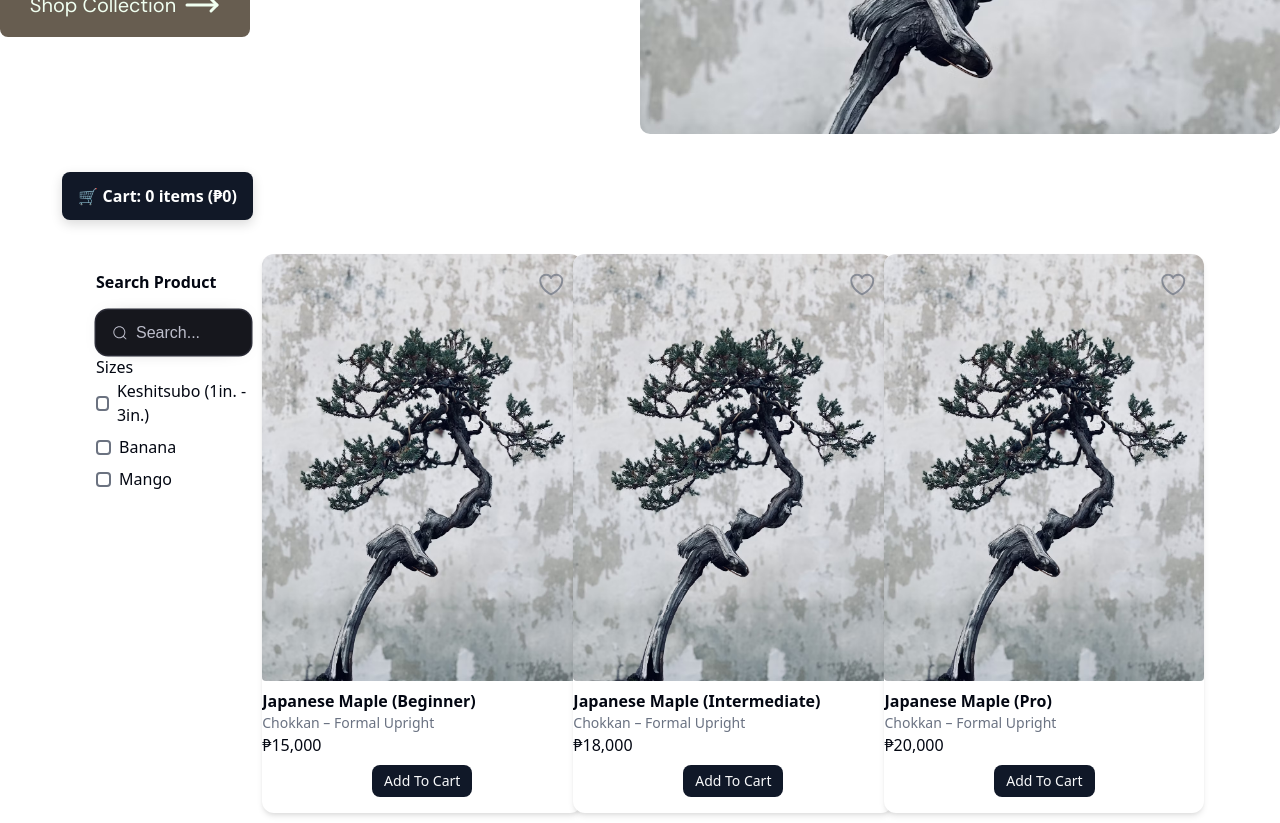
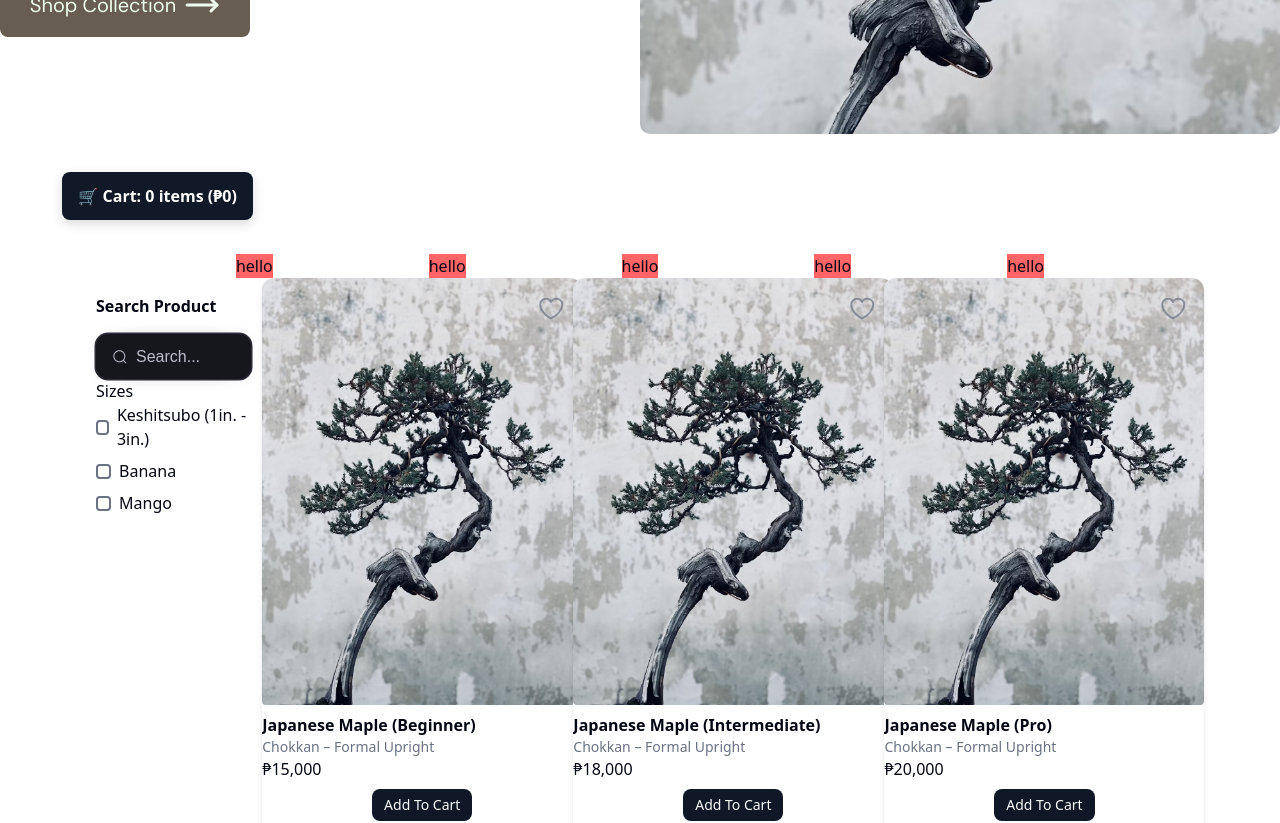
Before and after one commit to Shirooo098/ZenTree, a Next.js app: page /product in a window 1280 px wide. Shown: the part 560-1383 px from the top of the page. Built offline with nearby package versions, Linux system fonts and the light colour scheme.

Commit message:
Fix Email Verification COntainer

```diff
--- a/app/actions/send-email.action.ts
+++ b/app/actions/send-email.action.ts
@@ -3,7 +3,7 @@
 import transporter from "../lib/nodemailer";
 
 const styles = {
-    container: 'max-width: 500px; margin: 20px auto; padding: 20px, border: 1px solid #000; border-radius:6px;',
+    container: 'max-width: 500px; margin: 20px auto; padding: 20px; border: 1px solid #000; border-radius:6px;',
     header: 'font-size: 20px; color:#333;',
     paragraph: 'font-size: 16px;',
     link: 'display: inline-block; margin-top:15 px; padding: 10px; background: #007bff; color: #fff; text-decoration:none; border-radius: 4px;'
--- a/app/globalproduct.css
+++ b/app/globalproduct.css
@@ -88,6 +88,7 @@
 .product-container {
     padding: 15vh 5em;
     display: flex;
+    flex-direction: column;
     justify-content: center;
 
 }
--- a/app/ui/product/BonsaiShop.tsx
+++ b/app/ui/product/BonsaiShop.tsx
@@ -67,7 +67,17 @@ export default function BonsaiShop() {
   return (
     <div>
       <div className="product-container">
-        <div className="filter">
+        <div className="flex justify-evenly">
+          <h2 className="bg-red-400 w-20px">hello</h2>
+          <h2 className="bg-red-400 w-20px">hello</h2>
+          <h2 className="bg-red-400 w-20px">hello</h2>
+          <h2 className="bg-red-400 w-20px">hello</h2>
+          <h2 className="bg-red-400 w-20px">hello</h2>
+        </div>
+
+
+        <div className="flex">
+          <div className="filter">
           <Search />
         </div>
         <div className="card-wrapper">
@@ -121,6 +131,7 @@ export default function BonsaiShop() {
             </div>
           ))}
         </div>
+        </div>
       </div>
 
       <div className="cart-counter mt-4">
```
